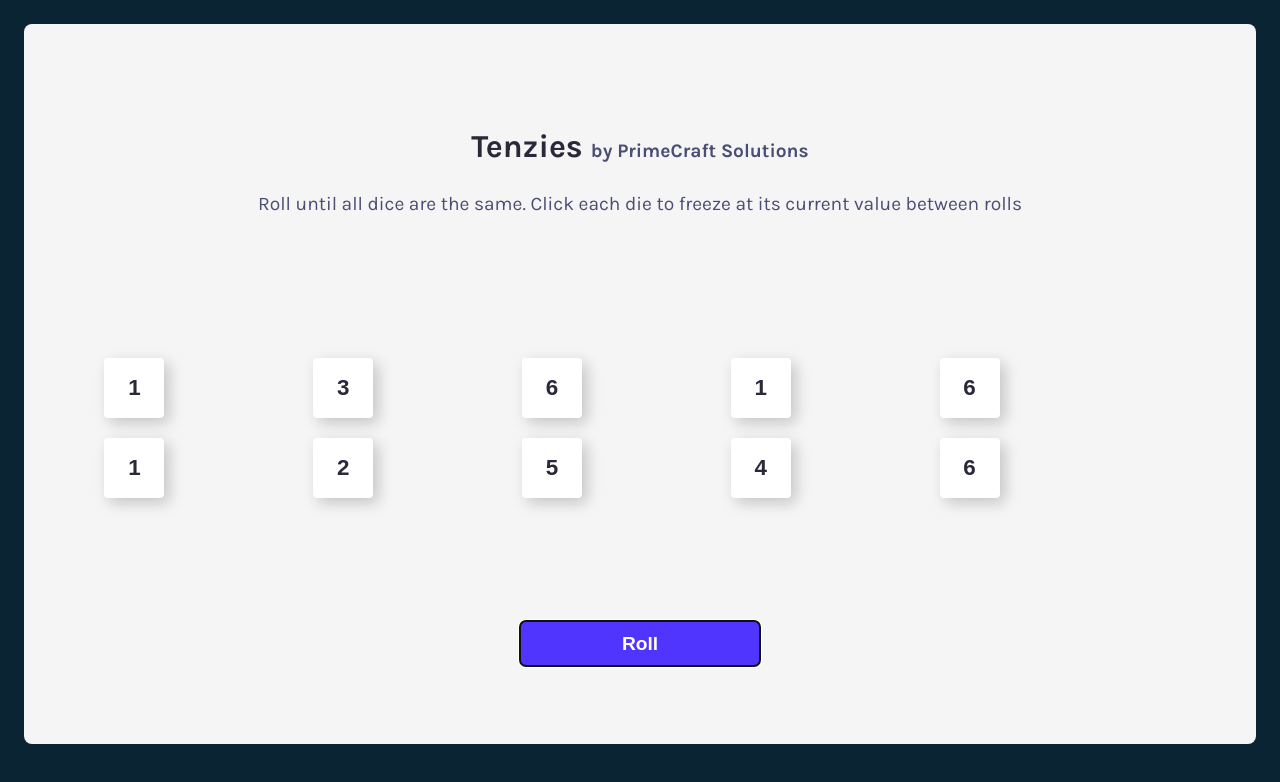
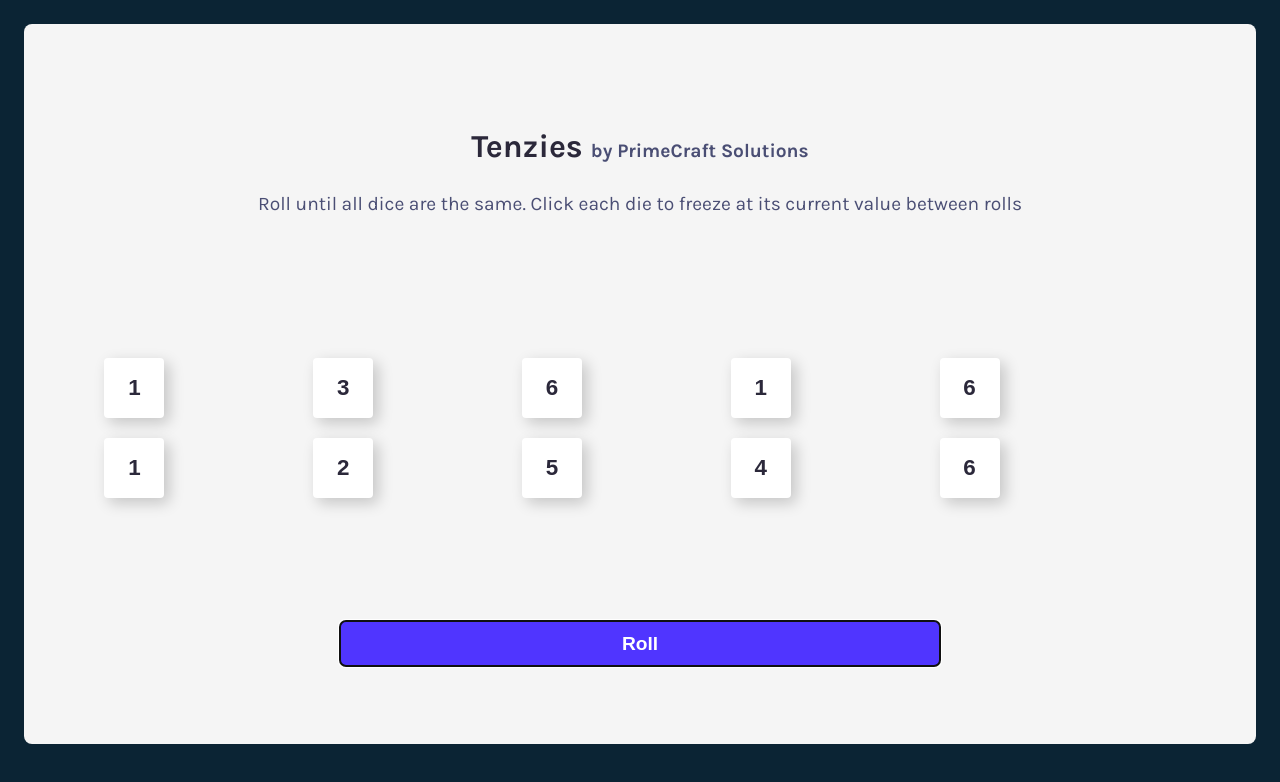
Before and after one commit to Prime-Kraft/Tenzies-Game-, a React (Vite) app: page / in a window 1280 px wide. Shown: the top 782 px of the page. Built offline with nearby package versions, Linux system fonts and the light colour scheme.

Commit message:
Update index.css

```diff
--- a/src/index.css
+++ b/src/index.css
@@ -72,7 +72,7 @@ grid-template-columns: repeat(5, minmax(0, 1fr));
 }
 
 .roll-btn{
-    width: 20%;
+    width: 50%;
     margin: 0 auto;
     padding: 0.6em 1em;
     font-weight: bold;
```
